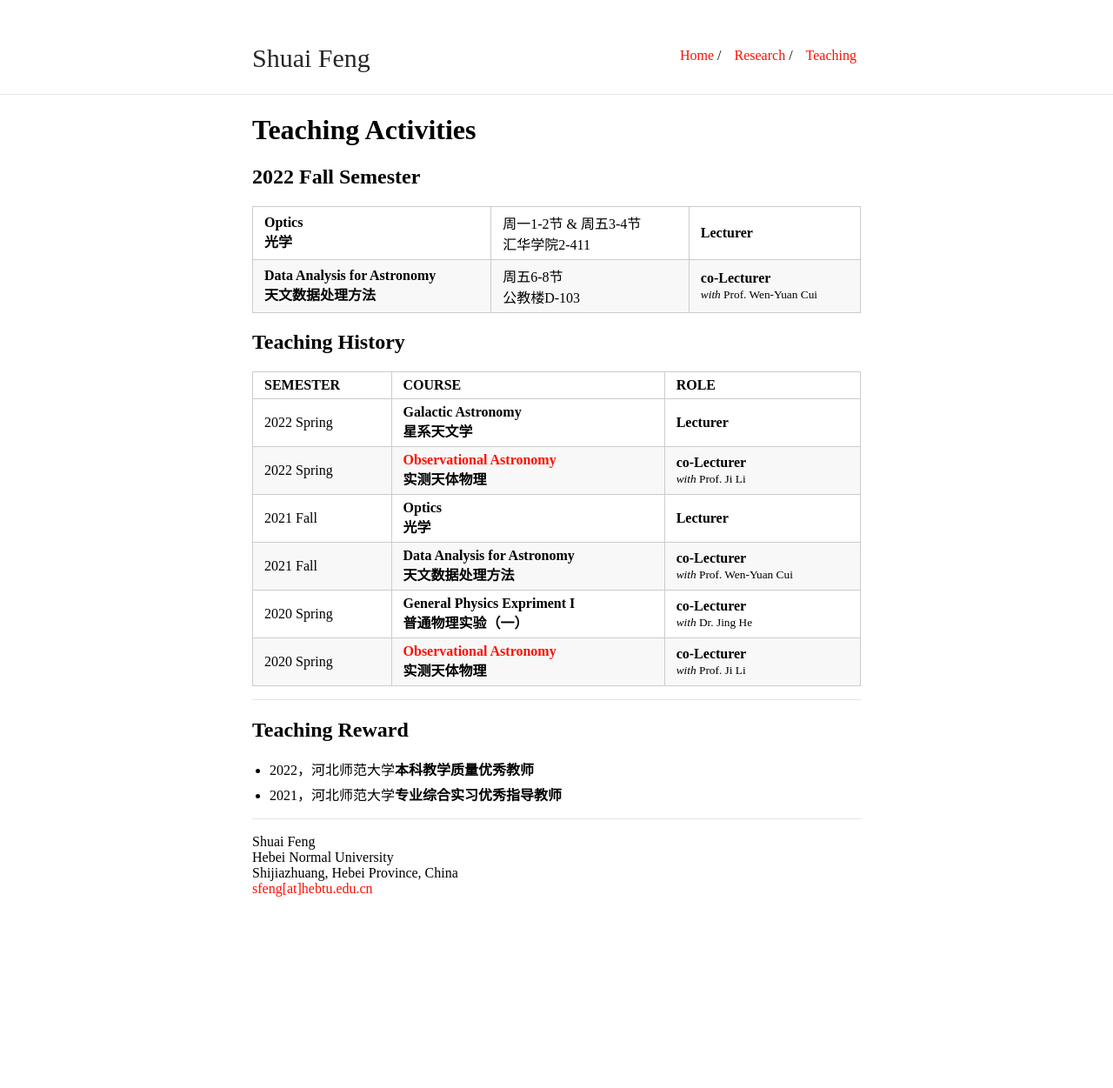
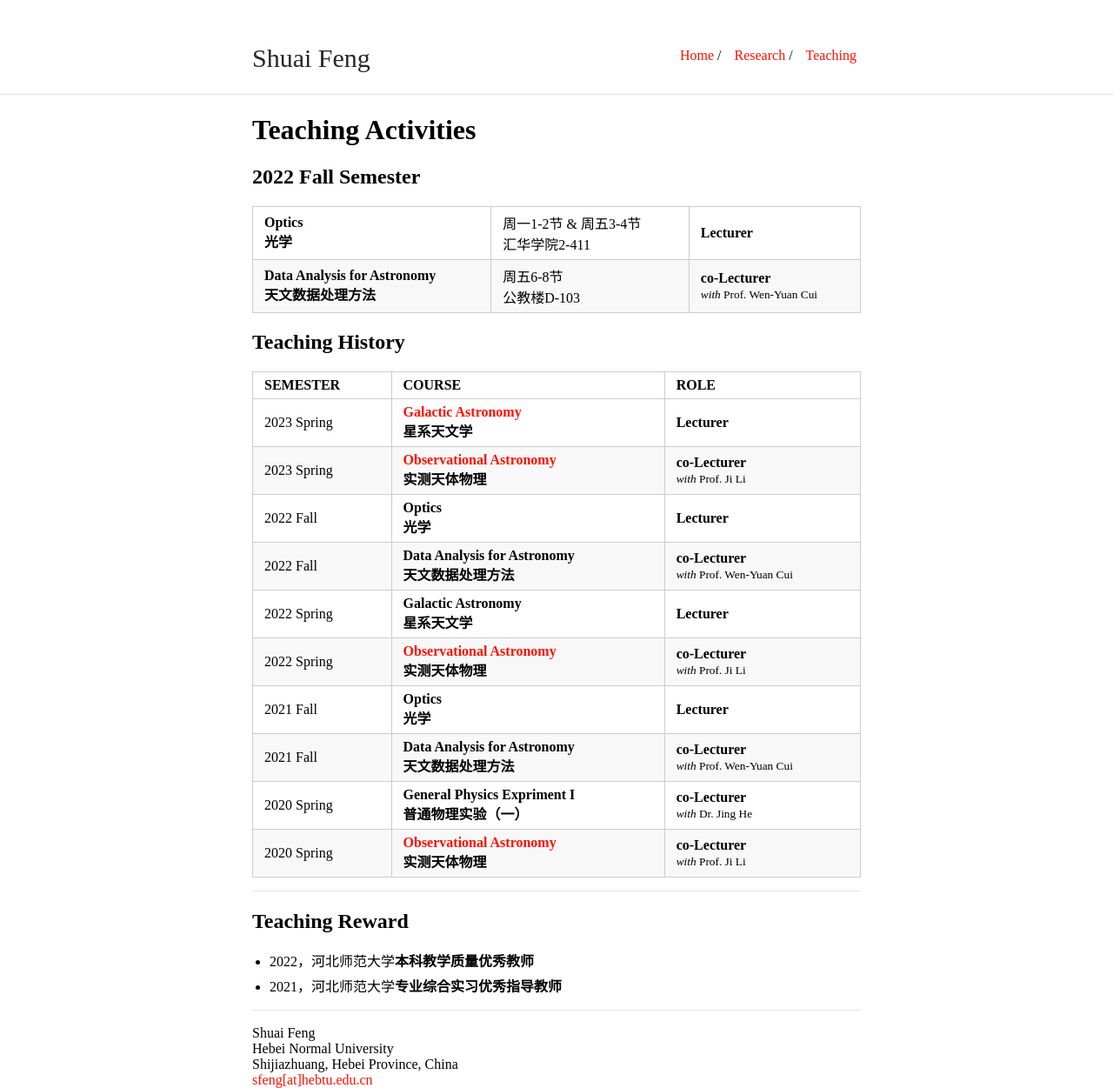
Before and after one commit to fengshuai0210/fengshuai0210.github.io, a Jekyll site: the page built from teaching.md, in a window 1280 px wide. Shown: the whole page at 87% size. Built offline with Jekyll 4.4.1, drawn with Linux system fonts in a browser that asks for light colours; our own code applies the rules of GitHub Pages for plain Markdown files; before the commit the page ends 1031 px from its top, so only the background shows below that.

Commit message:
Update teaching.md

```diff
--- a/teaching.md
+++ b/teaching.md
@@ -13,6 +13,10 @@ layout: default
 
 SEMESTER | COURSE | ROLE
 ---------|--------|------
+2023 Spring | **[Galactic Astronomy](/teaching/Galaxy)**<br>**星系天文学** |  **Lecturer**
+2023 Spring | **[Observational Astronomy]()**<br>**实测天体物理** | **co-Lecturer** <small><br><i>with</i> Prof. Ji Li
+2022 Fall | **Optics**<br>**光学** | **Lecturer**
+2022 Fall | **Data Analysis for Astronomy**<br>**天文数据处理方法** |  **co-Lecturer** <small><br><i>with</i> Prof. Wen-Yuan Cui
 2022 Spring | **Galactic Astronomy**<br>**星系天文学** |  **Lecturer**
 2022 Spring | **[Observational Astronomy]()**<br>**实测天体物理** | **co-Lecturer** <small><br><i>with</i> Prof. Ji Li
 2021 Fall | **Optics**<br>**光学** | **Lecturer**
```
